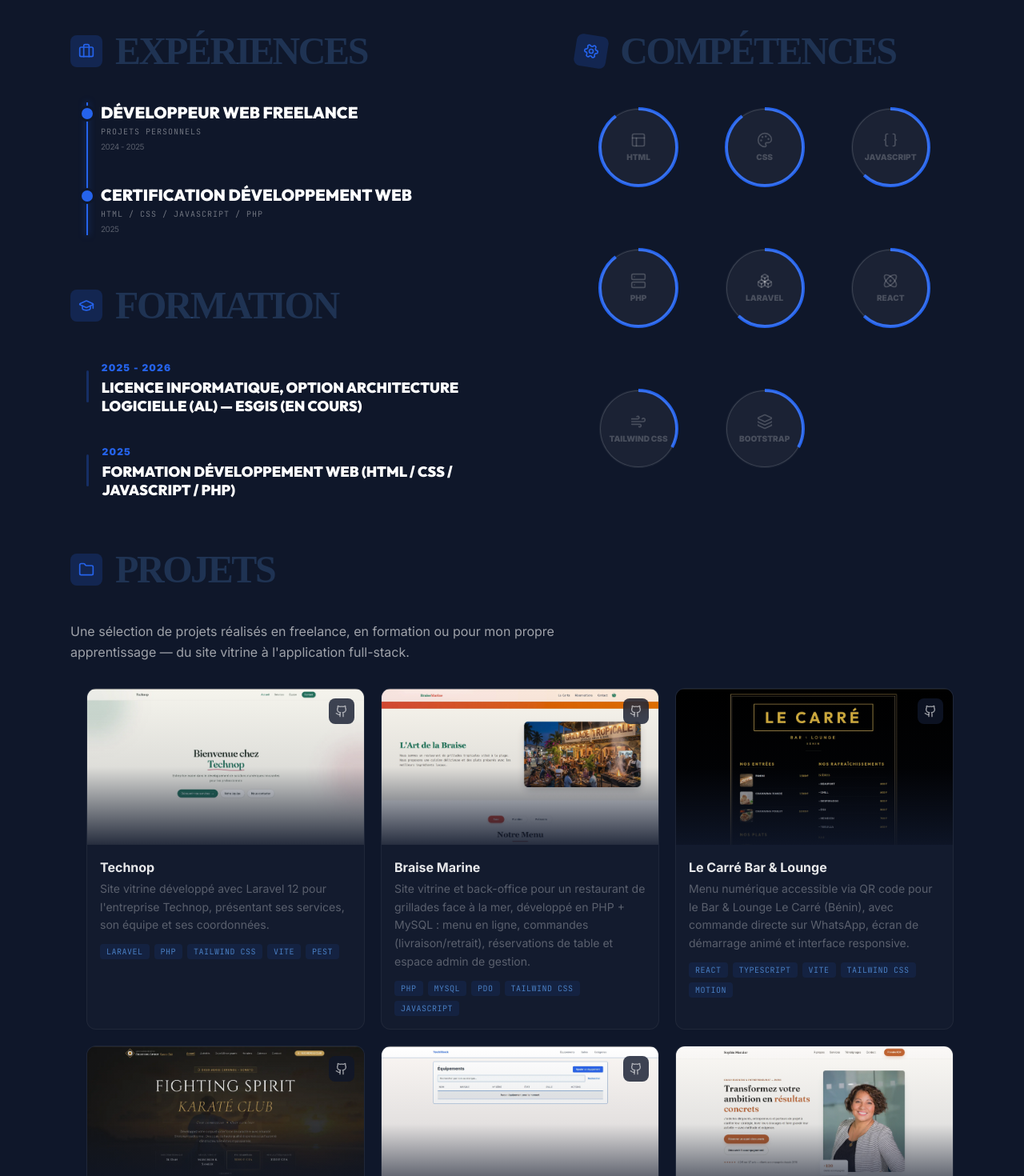
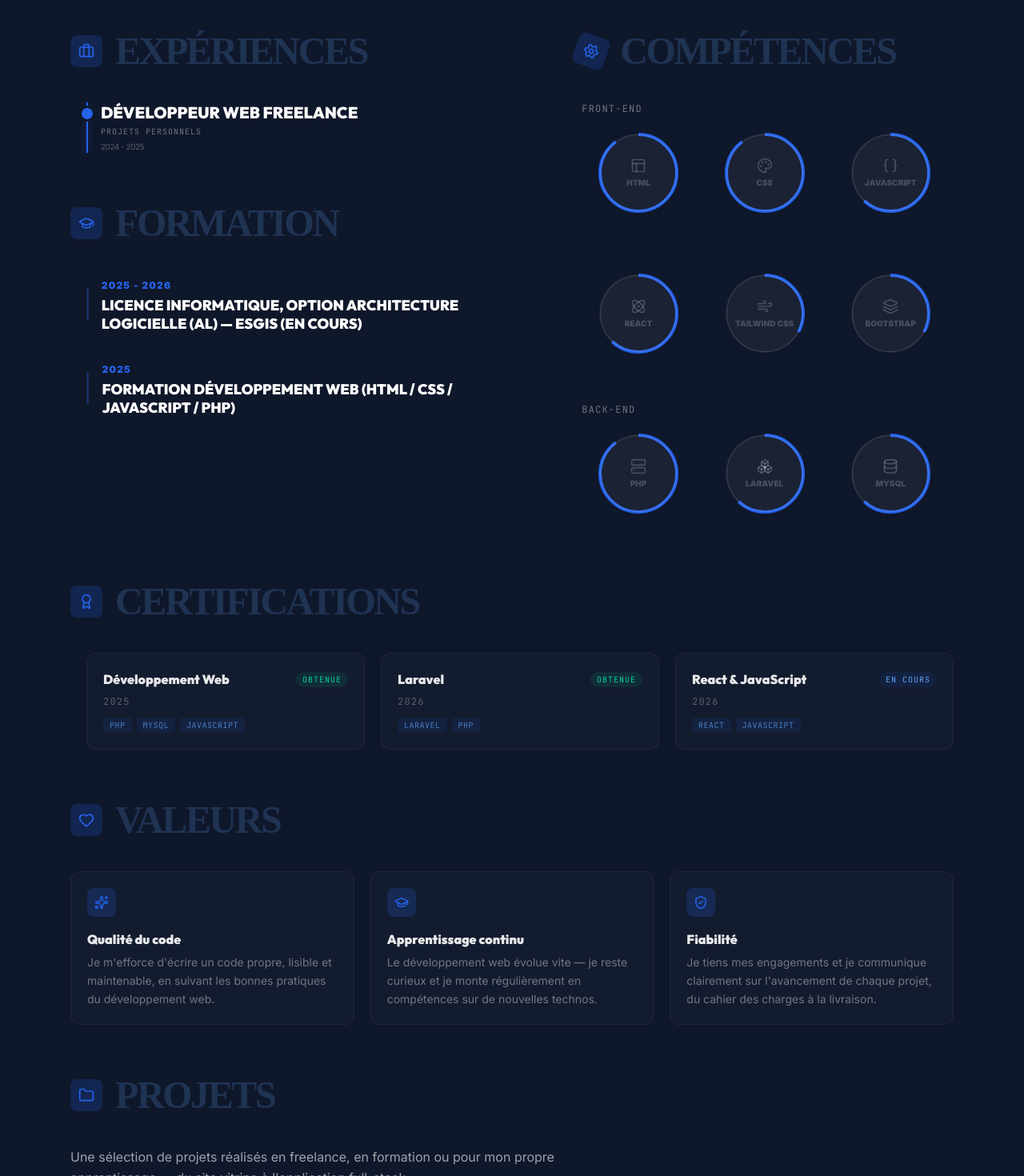
Before and after one commit to adariori/Portefolio, a React (Vite) app: page / in a window 1280 px wide. Shown: the part 680-2150 px from the top of the page at 80% size. Built offline with nearby package versions, Linux system fonts and the light colour scheme; no server answers; a web font is replaced by a local one.

Commit message:
Ajoute Certifications et Valeurs, regroupe les compétences par Front-End/Back-End

```diff
--- a/src/App.tsx
+++ b/src/App.tsx
@@ -8,6 +8,8 @@ import InfoSection from './components/InfoSection';
 import ContentGrid from './components/ContentGrid';
 import ProjectsGrid from './components/ProjectsGrid';
 import SkillsGrid from './components/SkillsGrid';
+import CertificationsGrid from './components/CertificationsGrid';
+import ValuesSection from './components/ValuesSection';
 import ContactForm from './components/ContactForm';
 import Footer from './components/Footer';
 import { PROFILE } from './data';
@@ -78,6 +80,12 @@ export default function App() {
         </div>
 
         <div className="mt-10 sm:mt-16">
+          <CertificationsGrid />
+        </div>
+
+        <ValuesSection />
+
+        <div className="mt-10 sm:mt-16">
           <ProjectsGrid />
         </div>
 
--- /dev/null
+++ b/src/components/CertificationsGrid.tsx
@@ -0,0 +1,59 @@
+import { motion } from 'motion/react';
+import { CERTIFICATIONS } from '../data';
+import { Award } from 'lucide-react';
+
+export default function CertificationsGrid() {
+  return (
+    <section id="certifications" className="scroll-mt-24">
+      <motion.div
+        initial={{ opacity: 0, x: -12 }}
+        whileInView={{ opacity: 1, x: 0 }}
+        viewport={{ once: true }}
+        transition={{ duration: 0.5, ease: [0.16, 1, 0.3, 1] }}
+        className="flex items-center gap-4 mb-6 sm:mb-10"
+      >
+        <div aria-hidden className="h-10 w-10 rounded-lg bg-accent/20 flex items-center justify-center text-accent">
+          <Award size={20} />
+        </div>
+        <h2 className="text-3xl sm:text-4xl md:text-5xl font-black uppercase tracking-tighter text-accent-light/20 font-outline">Certifications</h2>
+      </motion.div>
+
+      <div className="grid sm:grid-cols-2 lg:grid-cols-3 gap-4 sm:gap-5 ml-5">
+        {CERTIFICATIONS.map((cert, idx) => (
+          <motion.div
+            key={cert.name}
+            initial={{ opacity: 0, y: 16 }}
+            whileInView={{ opacity: 1, y: 0 }}
+            viewport={{ once: true, amount: 0.4 }}
+            transition={{ delay: idx * 0.1, duration: 0.6, ease: [0.16, 1, 0.3, 1] }}
+            className="rounded-xl border border-white/5 bg-white/[0.02] hover:border-accent-light/30 p-5 transition-colors"
+          >
+            <div className="flex items-center justify-between gap-3 mb-2">
+              <h3 className="text-white/90 font-bold">{cert.name}</h3>
+              <span
+                className={`shrink-0 font-mono text-[10px] uppercase tracking-widest px-2 py-0.5 rounded-full ${
+                  cert.status === 'Obtenue'
+                    ? 'bg-emerald-400/10 text-emerald-400'
+                    : 'bg-accent/10 text-accent-light'
+                }`}
+              >
+                {cert.status}
+              </span>
+            </div>
+            <p className="text-white/30 text-xs font-mono uppercase tracking-widest mb-3">{cert.period}</p>
+            <div className="flex flex-wrap gap-1.5">
+              {cert.skills.map((skill) => (
+                <span
+                  key={skill}
+                  className="text-[10px] font-mono uppercase tracking-wider text-accent-light/70 bg-accent/10 px-2 py-0.5 rounded"
+                >
+                  {skill}
+                </span>
+              ))}
+            </div>
+          </motion.div>
+        ))}
+      </div>
+    </section>
+  );
+}
--- a/src/components/SkillsGrid.tsx
+++ b/src/components/SkillsGrid.tsx
@@ -12,13 +12,18 @@ import {
   Atom,
   Wind,
   Layers,
+  Database,
   type LucideIcon,
 } from 'lucide-react';
 
 // Named imports only — `import * as` would pull in the whole icon set
 // (1000+ icons) and defeat tree-shaking for a handful of icons actually
 // used. Add new skill icons here as SKILLS grows.
-const ICONS: Record<string, LucideIcon> = { Layout, Palette, Braces, Server, Boxes, Atom, Wind, Layers };
+const ICONS: Record<string, LucideIcon> = { Layout, Palette, Braces, Server, Boxes, Atom, Wind, Layers, Database };
+
+// Rendered in this fixed order regardless of how SKILLS is sorted, so the
+// grouping stays predictable (Front-End first) even if entries are reordered.
+const CATEGORIES: Skill['category'][] = ['Front-End', 'Back-End'];
 
 // Maps the qualitative self-assessment to a fill amount for the progress
 // ring — capped below 100% even for "Confirmé" so the visual never reads
@@ -49,8 +54,16 @@ export default function SkillsGrid() {
         </motion.div>
         <h2 className="text-3xl sm:text-4xl md:text-5xl font-black uppercase tracking-tighter text-accent-light/20 font-outline">Compétences</h2>
       </motion.div>
+      <div className="space-y-8 sm:space-y-10">
+        {CATEGORIES.map((category) => {
+          const skillsInCategory = SKILLS.filter((s) => s.category === category);
+          if (skillsInCategory.length === 0) return null;
+
+          return (
+            <div key={category}>
+              <p className="font-mono text-xs uppercase tracking-widest text-white/40 mb-4 px-2">{category}</p>
               <div className="grid grid-cols-2 sm:grid-cols-3 lg:grid-cols-2 xl:grid-cols-3 gap-y-8 sm:gap-y-12 gap-x-4 px-2">
-        {SKILLS.map((skill, idx) => {
+                {skillsInCategory.map((skill, idx) => {
                   const Icon = ICONS[skill.icon || ''] || Code;
                   // Slight, non-uniform rotation per card keeps the stagger feeling
                   // hand-placed rather than mechanically identical.
@@ -106,6 +119,10 @@ export default function SkillsGrid() {
                   );
                 })}
               </div>
+            </div>
+          );
+        })}
+      </div>
     </section>
   );
 }
--- a/src/components/StickyNav.tsx
+++ b/src/components/StickyNav.tsx
@@ -5,6 +5,7 @@ import { MessageSquare } from 'lucide-react';
 const NAV_LINKS = [
   { href: '#about', label: 'À propos' },
   { href: '#competences', label: 'Compétences' },
+  { href: '#certifications', label: 'Certifications' },
   { href: '#projets', label: 'Projets' },
 ];
 
--- /dev/null
+++ b/src/components/ValuesSection.tsx
@@ -0,0 +1,46 @@
+import { motion } from 'motion/react';
+import { VALUES } from '../data';
+import { Sparkles, GraduationCap, ShieldCheck, Heart, type LucideIcon } from 'lucide-react';
+
+const ICONS: Record<string, LucideIcon> = { Sparkles, GraduationCap, ShieldCheck, Heart };
+
+export default function ValuesSection() {
+  return (
+    <section className="mt-10 sm:mt-16">
+      <motion.div
+        initial={{ opacity: 0, x: -12 }}
+        whileInView={{ opacity: 1, x: 0 }}
+        viewport={{ once: true }}
+        transition={{ duration: 0.5, ease: [0.16, 1, 0.3, 1] }}
+        className="flex items-center gap-4 mb-6 sm:mb-10"
+      >
+        <div aria-hidden className="h-10 w-10 rounded-lg bg-accent/20 flex items-center justify-center text-accent">
+          <Heart size={20} />
+        </div>
+        <h2 className="text-3xl sm:text-4xl md:text-5xl font-black uppercase tracking-tighter text-accent-light/20 font-outline">Valeurs</h2>
+      </motion.div>
+
+      <div className="grid sm:grid-cols-3 gap-4 sm:gap-5">
+        {VALUES.map((value, idx) => {
+          const Icon = ICONS[value.icon] || Sparkles;
+          return (
+            <motion.div
+              key={value.title}
+              initial={{ opacity: 0, y: 16 }}
+              whileInView={{ opacity: 1, y: 0 }}
+              viewport={{ once: true, amount: 0.4 }}
+              transition={{ delay: idx * 0.1, duration: 0.6, ease: [0.16, 1, 0.3, 1] }}
+              className="rounded-xl border border-white/5 bg-white/[0.02] hover:border-accent-light/30 p-5 transition-colors"
+            >
+              <div aria-hidden className="h-9 w-9 rounded-lg bg-accent/20 flex items-center justify-center text-accent mb-4">
+                <Icon size={18} />
+              </div>
+              <h3 className="text-white/90 font-bold mb-1.5">{value.title}</h3>
+              <p className="text-white/40 text-sm leading-relaxed">{value.description}</p>
+            </motion.div>
+          );
+        })}
+      </div>
+    </section>
+  );
+}
--- a/src/data.ts
+++ b/src/data.ts
@@ -1,4 +1,4 @@
-import { Skill, Experience, Education, Project } from './types';
+import { Skill, Experience, Education, Project, Certification, Value } from './types';
 
 export const PROFILE = {
   firstName: "Adéliyi 0. M.",
@@ -76,14 +76,15 @@ export const PROJECTS: Project[] = [
 ];
 
 export const SKILLS: Skill[] = [
-  { name: 'HTML', level: 'Confirmé', icon: 'Layout' },
-  { name: 'CSS', level: 'Confirmé', icon: 'Palette' },
-  { name: 'JavaScript', level: 'Intermédiaire', icon: 'Braces' },
-  { name: 'PHP', level: 'Confirmé', icon: 'Server' },
-  { name: 'Laravel', level: 'Intermédiaire', icon: 'Boxes' },
-  { name: 'React', level: 'Intermédiaire', icon: 'Atom' },
-  { name: 'Tailwind CSS', level: 'Débutant', icon: 'Wind' },
-  { name: 'Bootstrap', level: 'Débutant', icon: 'Layers' },
+  { name: 'HTML', level: 'Confirmé', category: 'Front-End', icon: 'Layout' },
+  { name: 'CSS', level: 'Confirmé', category: 'Front-End', icon: 'Palette' },
+  { name: 'JavaScript', level: 'Intermédiaire', category: 'Front-End', icon: 'Braces' },
+  { name: 'React', level: 'Intermédiaire', category: 'Front-End', icon: 'Atom' },
+  { name: 'Tailwind CSS', level: 'Débutant', category: 'Front-End', icon: 'Wind' },
+  { name: 'Bootstrap', level: 'Débutant', category: 'Front-End', icon: 'Layers' },
+  { name: 'PHP', level: 'Confirmé', category: 'Back-End', icon: 'Server' },
+  { name: 'Laravel', level: 'Intermédiaire', category: 'Back-End', icon: 'Boxes' },
+  { name: 'MySQL', level: 'Intermédiaire', category: 'Back-End', icon: 'Database' },
 ];
 
 export const EXPERIENCES: Experience[] = [
@@ -92,12 +93,6 @@ export const EXPERIENCES: Experience[] = [
     role: "Développeur web freelance",
     company: "Projets personnels",
     description: "Sites vitrines pour des particuliers.",
-  },
-  {
-    period: "2025",
-    role: "Certification développement web",
-    company: "HTML / CSS / JavaScript / PHP",
-    description: "",
   }
 ];
 
@@ -111,3 +106,42 @@ export const EDUCATIONS: Education[] = [
     degree: 'Formation développement web (HTML / CSS / JavaScript / PHP)',
   }
 ];
+
+export const CERTIFICATIONS: Certification[] = [
+  {
+    name: 'Développement Web',
+    skills: ['PHP', 'MySQL', 'JavaScript'],
+    status: 'Obtenue',
+    period: '2025',
+  },
+  {
+    name: 'Laravel',
+    skills: ['Laravel', 'PHP'],
+    status: 'Obtenue',
+    period: '2026',
+  },
+  {
+    name: 'React & JavaScript',
+    skills: ['React', 'JavaScript'],
+    status: 'En cours',
+    period: '2026',
+  },
+];
+
+export const VALUES: Value[] = [
+  {
+    title: 'Qualité du code',
+    description: "Je m'efforce d'écrire un code propre, lisible et maintenable, en suivant les bonnes pratiques du développement web.",
+    icon: 'Sparkles',
+  },
+  {
+    title: 'Apprentissage continu',
+    description: "Le développement web évolue vite — je reste curieux et je monte régulièrement en compétences sur de nouvelles technos.",
+    icon: 'GraduationCap',
+  },
+  {
+    title: 'Fiabilité',
+    description: "Je tiens mes engagements et je communique clairement sur l'avancement de chaque projet, du cahier des charges à la livraison.",
+    icon: 'ShieldCheck',
+  },
+];
--- a/src/types.ts
+++ b/src/types.ts
@@ -2,7 +2,22 @@ export interface Skill {
   name: string;
   /** Qualitative self-assessment — avoids the false precision of a specific percentage. */
   level: 'Débutant' | 'Intermédiaire' | 'Confirmé';
+  category: 'Front-End' | 'Back-End';
   icon?: string;
+}
+
+export interface Certification {
+  name: string;
+  /** What the certification actually covers. */
+  skills: string[];
+  status: 'Obtenue' | 'En cours';
+  period: string;
+}
+
+export interface Value {
+  title: string;
+  description: string;
+  icon: string;
 }
 
 export interface Experience {
```
Lines whose indentation alone changed are shown as unchanged.
